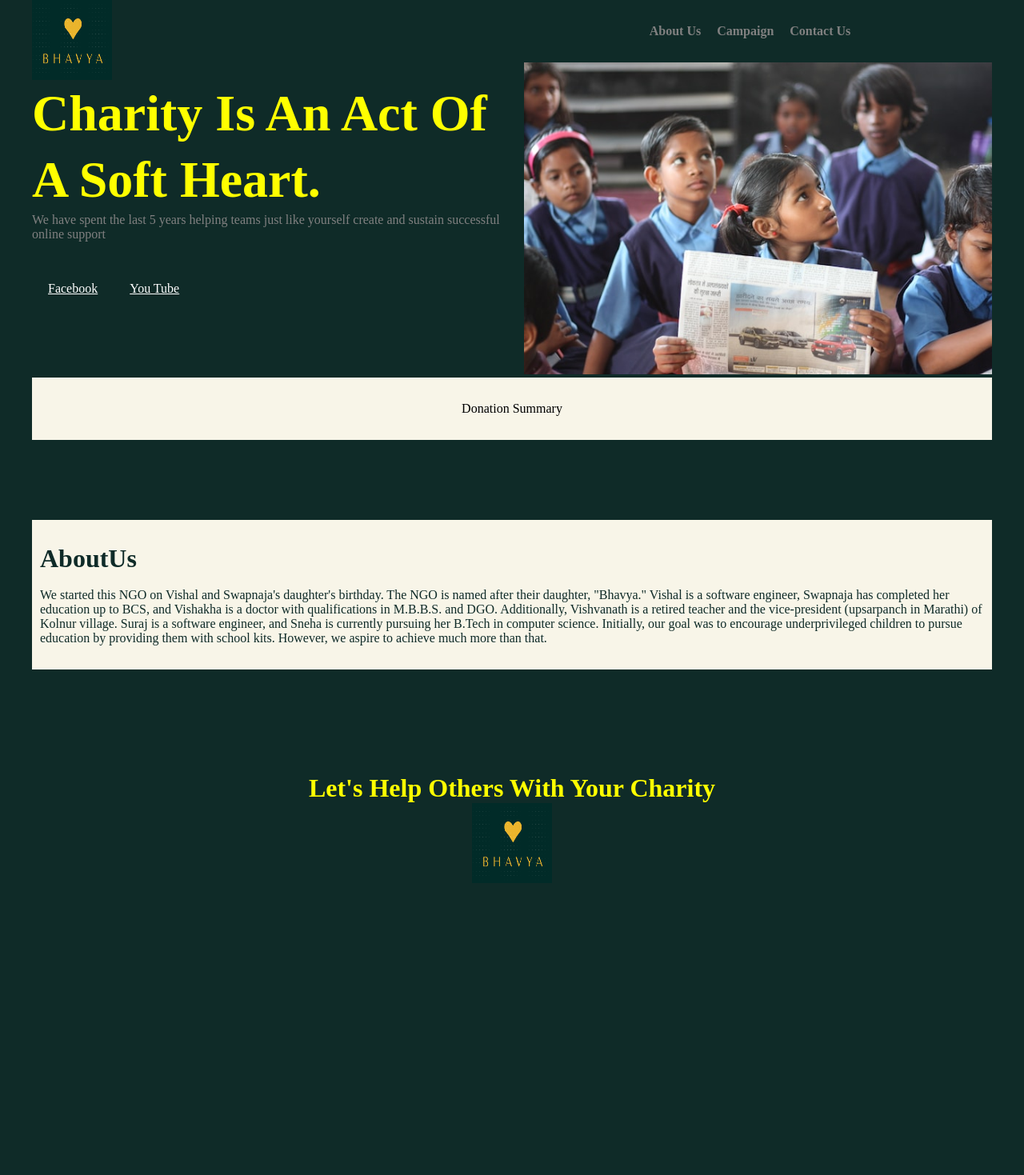
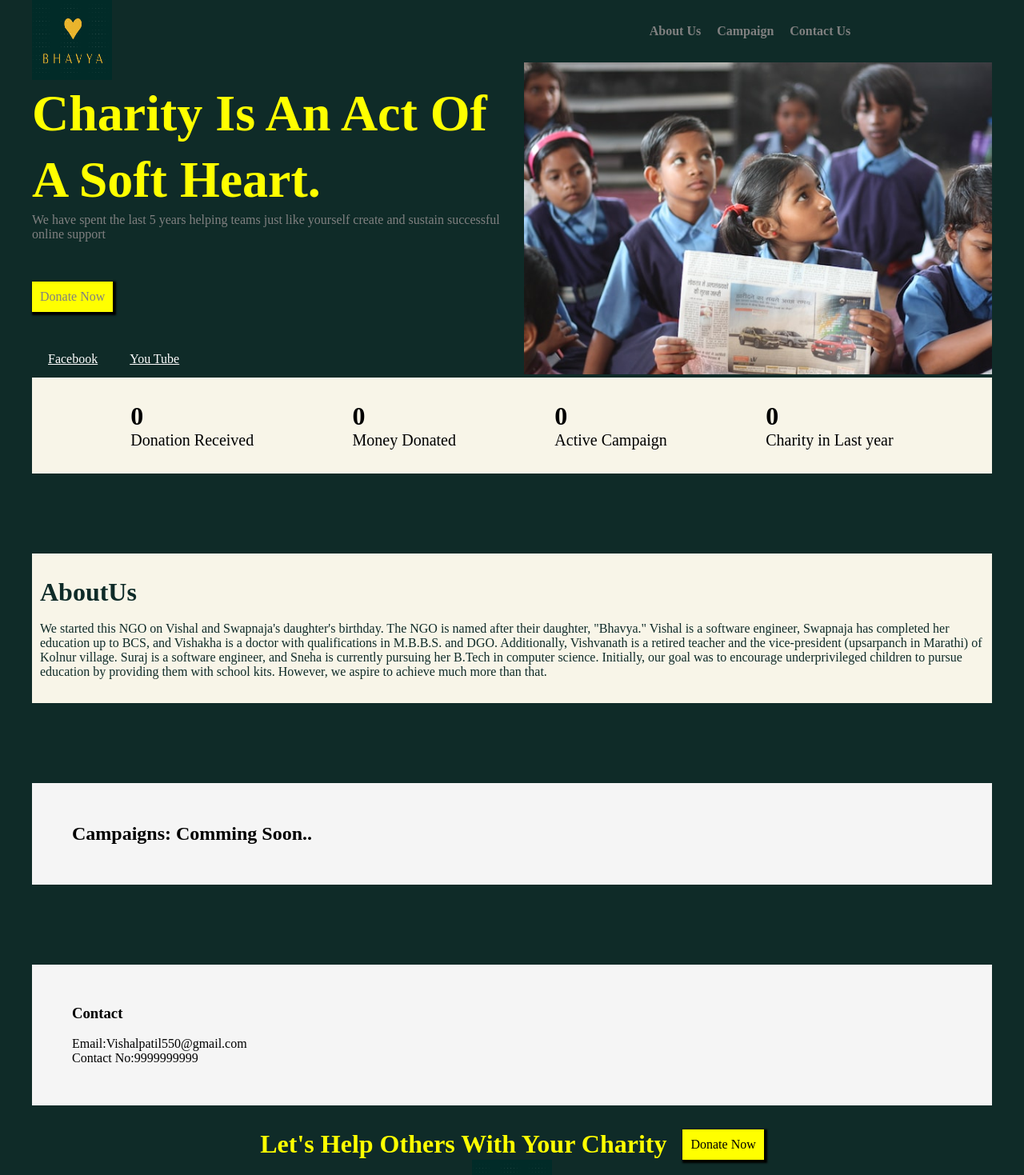
Before and after one commit to vinodf2f/bhavya-ngo, a Next.js app: page / in a window 1280 px wide. Shown: the top 1469 px of the page at 80% size. Before the commit the page ends 1138 px from the top, so only its background shows below. Built offline with nearby package versions, Linux system fonts and the light colour scheme.

Commit message:
added dummy coming soon views

```diff
--- a/src/app/page.css
+++ b/src/app/page.css
@@ -4,18 +4,20 @@ header {
 
 .mobileHeader {
   display: flex;
-  flex-direction:row;
-  justify-content:space-between;
-
+  flex-direction: row;
+  justify-content: space-between;
 }
-.mobileHeader  .showOnMobile {
-  display: none
+.mobileHeader .showOnMobile {
+  display: none;
 }
 header .section {
   flex: 1;
 }
 
 .sectionChild {
+  margin-bottom: 50px;
+}
+.sectionChild .description {
   margin-bottom: 50px;
 }
 header .leftSection {
@@ -43,7 +45,7 @@ header .leftSection p {
     flex-direction: column;
   }
   header .leftSection {
-    margin:0
+    margin: 0;
   }
   header .leftSection h1 {
     font-size: 2em;
@@ -52,9 +54,9 @@ header .leftSection p {
     display: none;
   }
   .childImage {
-    margin:20px 0;
+    margin: 20px 0;
   }
-  .mobileHeader  .showOnMobile {
-    display: block
+  .mobileHeader .showOnMobile {
+    display: block;
   }
 }
--- a/src/app/page.tsx
+++ b/src/app/page.tsx
@@ -1,4 +1,8 @@
+"use client";
 import AboutUs from "@/components/AboutUs";
+import Campaign from "@/components/Campaign";
+import ContactUs from "@/components/Contactus";
+import DonateNowButton from "@/components/DonateNowButton";
 import DonationSummary from "@/components/DonationSummary";
 import Footer from "@/components/Footer";
 import Logo from "@/components/Logo";
@@ -23,11 +27,13 @@ export default function Home() {
             </div>
 
             <h1>Charity Is An Act Of A Soft Heart.</h1>
-            <p>
+            <p className="description">
               We have spent the last 5 years helping teams just like yourself
               create and sustain successful online support
             </p>
+            <DonateNowButton onClick={() => alert("Donate Now")} />
           </div>
+
           <Socials />
         </div>
 
@@ -44,6 +50,13 @@ export default function Home() {
         <AboutUs />
       </section>
       <SectionSeperator />
+      <section id="campaign">
+        <Campaign />
+      </section>
+      <SectionSeperator />
+      <section id="contactUs">
+        <ContactUs />
+      </section>
       <Footer />
     </main>
   );
--- /dev/null
+++ b/src/components/Campaign/index.tsx
@@ -0,0 +1,11 @@
+import React from 'react'
+
+type Props = {}
+
+const Campaign = (props: Props) => {
+  return (
+    <div style={{padding:50, backgroundColor:'whitesmoke'}}> <h1>Campaigns: Comming Soon..</h1></div>
+  )
+}
+
+export default Campaign
--- /dev/null
+++ b/src/components/Contactus/index.tsx
@@ -0,0 +1,16 @@
+import React from "react";
+
+type Props = {};
+
+const ContactUs = (props: Props) => {
+  return (
+    <div style={{ padding: 50, backgroundColor: "whitesmoke" }}>
+    <h3>Contact </h3>
+    <br />
+      <p>Email:Vishalpatil550@gmail.com</p>
+      <p>Contact No:9999999999</p>
+    </div>
+  );
+};
+
+export default ContactUs;
--- /dev/null
+++ b/src/components/DonateNowButton/donateNowButton.css
@@ -0,0 +1,15 @@
+.buttonContainer {
+    width: fit-content;
+    background-color: yellow;
+    color: black;
+    cursor: pointer;
+    box-shadow: 2px 2px 2px 2px;
+}
+
+.buttonContainer p {
+    padding: 10px;
+}
+
+.buttonContainer p:active {
+    box-shadow: 3px 2px 2px 2px;
+}
--- /dev/null
+++ b/src/components/DonateNowButton/index.tsx
@@ -0,0 +1,16 @@
+import React from "react";
+import "./donateNowButton.css";
+
+type Props = {
+  onClick: () => void;
+};
+
+const DonateNowButton = ({ onClick }: Props) => {
+  return (
+    <div className="buttonContainer" >
+    <p>  Donate Now</p>
+    </div>
+  );
+};
+
+export default DonateNowButton;
--- a/src/components/DonationSummary/donationSummary.css
+++ b/src/components/DonationSummary/donationSummary.css
@@ -1,6 +1,33 @@
 .summaryContainer {
-    background-color: #F8F5E8;
-    padding: 30px 0px;
-    display: flex;
-    justify-content: space-evenly;
+  background-color: #f8f5e8;
+  padding: 30px 0px;
+  display: flex;
+  justify-content: space-evenly;
 }
+
+.donationItem {
+  display: flex;
+  align-items: center;
+}
+
+.donationIcon {
+  margin-right: 10px;
+  padding: 10px;
+  border-radius: 50%;
+  border: 1px solid black;
+}
+
+.donationCount {
+}
+
+.donationTitle {
+    font-size: 20px;
+}
+
+
+@media (max-width: 768px) {
+    .donationTitle {
+        font-size: 10px;
+    }
+
+  }
--- a/src/components/DonationSummary/index.tsx
+++ b/src/components/DonationSummary/index.tsx
@@ -2,8 +2,42 @@ import React from "react";
 import "./donationSummary.css";
 type Props = {};
 
+const DonationDetails = [
+  {
+    title: "Donation Received",
+    icon: "Icon",
+    count: "0",
+  },
+  {
+    title: "Money Donated",
+    icon: "Icon",
+    count: "0",
+  },
+  {
+    title: "Active Campaign",
+    icon: "Icon",
+    count: "0",
+  },
+  {
+    title: "Charity in Last year",
+    icon: "Icon",
+    count: "0",
+  },
+];
+
 const DonationSummary = (props: Props) => {
-  return <div className="summaryContainer">Donation Summary</div>;
+  return (
+    <div className="summaryContainer">
+      {DonationDetails.map((item, index) => (
+        <div key={String(index)}>
+          <div className="donationItem">
+            <h1 className="donationCount">{item.count}</h1>
+          </div>
+          <p className="donationTitle">{item.title}</p>
+        </div>
+      ))}
+    </div>
+  );
 };
 
 export default DonationSummary;
--- a/src/components/Footer/footer.css
+++ b/src/components/Footer/footer.css
@@ -1,7 +1,26 @@
 .footerContainer {
-    /* background-color: white; */
-    padding: 30px 10px;
-    color: yellow;
-    text-align: center;
+  /* background-color: white; */
+  padding: 30px 10px;
+  color: yellow;
+  text-align: center;
+}
 
+.titleContainer {
+  display: flex;
+  justify-content: center;
 }
+
+.titleContainer h1 {
+  margin-right: 20px;
+}
+
+@media (max-width: 768px) {
+  .titleContainer {
+    flex-direction: column;
+    align-items: center;
+  }
+  .titleContainer h1 {
+    margin: 0;
+    margin-bottom: 10px;
+  }
+}
--- a/src/components/Footer/index.tsx
+++ b/src/components/Footer/index.tsx
@@ -1,4 +1,5 @@
 import React from "react";
+import DonateNowButton from "../DonateNowButton";
 import Logo from "../Logo";
 import "./footer.css";
 type Props = {};
@@ -6,7 +7,10 @@ type Props = {};
 const Footer = (props: Props) => {
   return (
     <div className="footerContainer">
-      <h1>Let's Help Others With Your Charity</h1>
+      <div className="titleContainer">
+        <h1>Let's Help Others With Your Charity</h1>
+        <DonateNowButton onClick={() => alert("Donate Now")} />
+      </div>
       <Logo />
     </div>
   );
--- a/src/components/Navbar/navbar.module.css
+++ b/src/components/Navbar/navbar.module.css
@@ -29,3 +29,10 @@
 .navLinkContainer .active {
   color:yellow
 }
+
+
+@media (max-width: 768px) {
+  .navLinkContainer li {
+    font-size: 0.9rem;
+  }
+}
```
